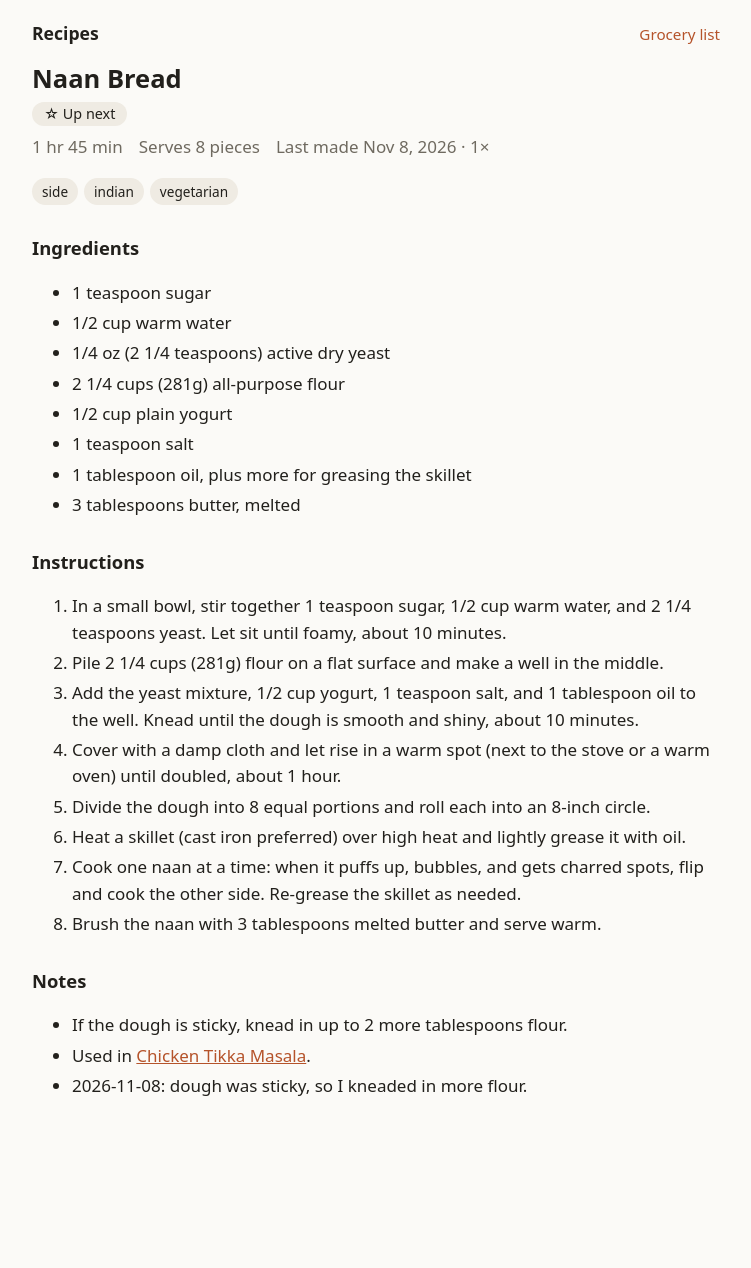
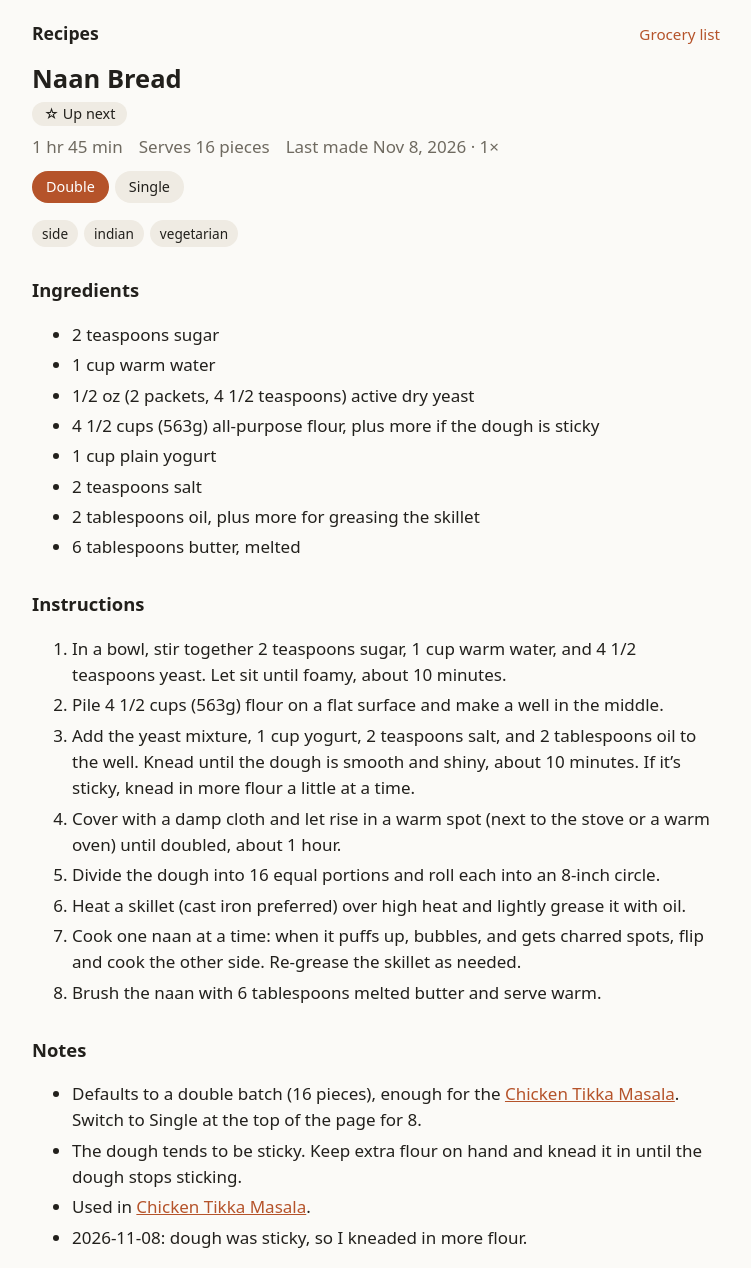
Before and after one commit to Kevin-S-Wallace/recipes, a Jekyll site: the page built from _recipes/naan-bread.md, in a window 1280 px wide. Shown: the whole page, without its empty margins (264-1015 px from the left). Built offline with Jekyll 4.4.1, drawn with Linux system fonts in a browser that asks for light colours; before the commit the page ends 1116 px from its top, so only the background shows below that.

Commit message:
Give naan a Double/Single batch switch, defaulting to double
Co-Authored-By: Claude Opus 5.5 <noreply@anthropic.com>
Claude-Session: https://claude.ai/code/session_01RM2EoWCxAZ3xYV9aeMhsaL

```diff
--- a/_recipes/naan-bread.md
+++ b/_recipes/naan-bread.md
@@ -1,16 +1,47 @@
 ---
 title: Naan Bread
 tags: [side, indian, vegetarian]
-servings: 8 pieces
+servings: 16 pieces
+batches:
+  - name: Double
+    servings: 16 pieces
+  - name: Single
+    servings: 8 pieces
 time: 1 hr 45 min
 made: [2026-11-08]
 ---
 
+<div class="batch" data-batch="Double" markdown="1">
+
+## Ingredients
+- 2 teaspoons sugar
+- 1 cup warm water
+- 1/2 oz (2 packets, 4 1/2 teaspoons) active dry yeast
+- 4 1/2 cups (563g) all-purpose flour, plus more if the dough is sticky
+- 1 cup plain yogurt
+- 2 teaspoons salt
+- 2 tablespoons oil, plus more for greasing the skillet
+- 6 tablespoons butter, melted
+
+## Instructions
+1. In a bowl, stir together 2 teaspoons sugar, 1 cup warm water, and 4 1/2 teaspoons yeast. Let sit until foamy, about 10 minutes.
+2. Pile 4 1/2 cups (563g) flour on a flat surface and make a well in the middle.
+3. Add the yeast mixture, 1 cup yogurt, 2 teaspoons salt, and 2 tablespoons oil to the well. Knead until the dough is smooth and shiny, about 10 minutes. If it's sticky, knead in more flour a little at a time.
+4. Cover with a damp cloth and let rise in a warm spot (next to the stove or a warm oven) until doubled, about 1 hour.
+5. Divide the dough into 16 equal portions and roll each into an 8-inch circle.
+6. Heat a skillet (cast iron preferred) over high heat and lightly grease it with oil.
+7. Cook one naan at a time: when it puffs up, bubbles, and gets charred spots, flip and cook the other side. Re-grease the skillet as needed.
+8. Brush the naan with 6 tablespoons melted butter and serve warm.
+
+</div>
+
+<div class="batch" data-batch="Single" markdown="1">
+
 ## Ingredients
 - 1 teaspoon sugar
 - 1/2 cup warm water
-- 1/4 oz (2 1/4 teaspoons) active dry yeast
-- 2 1/4 cups (281g) all-purpose flour
+- 1/4 oz (1 packet, 2 1/4 teaspoons) active dry yeast
+- 2 1/4 cups (281g) all-purpose flour, plus more if the dough is sticky
 - 1/2 cup plain yogurt
 - 1 teaspoon salt
 - 1 tablespoon oil, plus more for greasing the skillet
@@ -19,14 +50,17 @@ made: [2026-11-08]
 ## Instructions
 1. In a small bowl, stir together 1 teaspoon sugar, 1/2 cup warm water, and 2 1/4 teaspoons yeast. Let sit until foamy, about 10 minutes.
 2. Pile 2 1/4 cups (281g) flour on a flat surface and make a well in the middle.
-3. Add the yeast mixture, 1/2 cup yogurt, 1 teaspoon salt, and 1 tablespoon oil to the well. Knead until the dough is smooth and shiny, about 10 minutes.
+3. Add the yeast mixture, 1/2 cup yogurt, 1 teaspoon salt, and 1 tablespoon oil to the well. Knead until the dough is smooth and shiny, about 10 minutes. If it's sticky, knead in more flour a little at a time.
 4. Cover with a damp cloth and let rise in a warm spot (next to the stove or a warm oven) until doubled, about 1 hour.
 5. Divide the dough into 8 equal portions and roll each into an 8-inch circle.
 6. Heat a skillet (cast iron preferred) over high heat and lightly grease it with oil.
 7. Cook one naan at a time: when it puffs up, bubbles, and gets charred spots, flip and cook the other side. Re-grease the skillet as needed.
 8. Brush the naan with 3 tablespoons melted butter and serve warm.
 
+</div>
+
 ## Notes
-- If the dough is sticky, knead in up to 2 more tablespoons flour.
+- Defaults to a double batch (16 pieces), enough for the [Chicken Tikka Masala](chicken-tikka-masala.md). Switch to Single at the top of the page for 8.
+- The dough tends to be sticky. Keep extra flour on hand and knead it in until the dough stops sticking.
 - Used in [Chicken Tikka Masala](chicken-tikka-masala.md).
 - 2026-11-08: dough was sticky, so I kneaded in more flour.
```
Also changed, not shown: _recipes/chicken-tikka-masala.md (+1 -1 lines).
